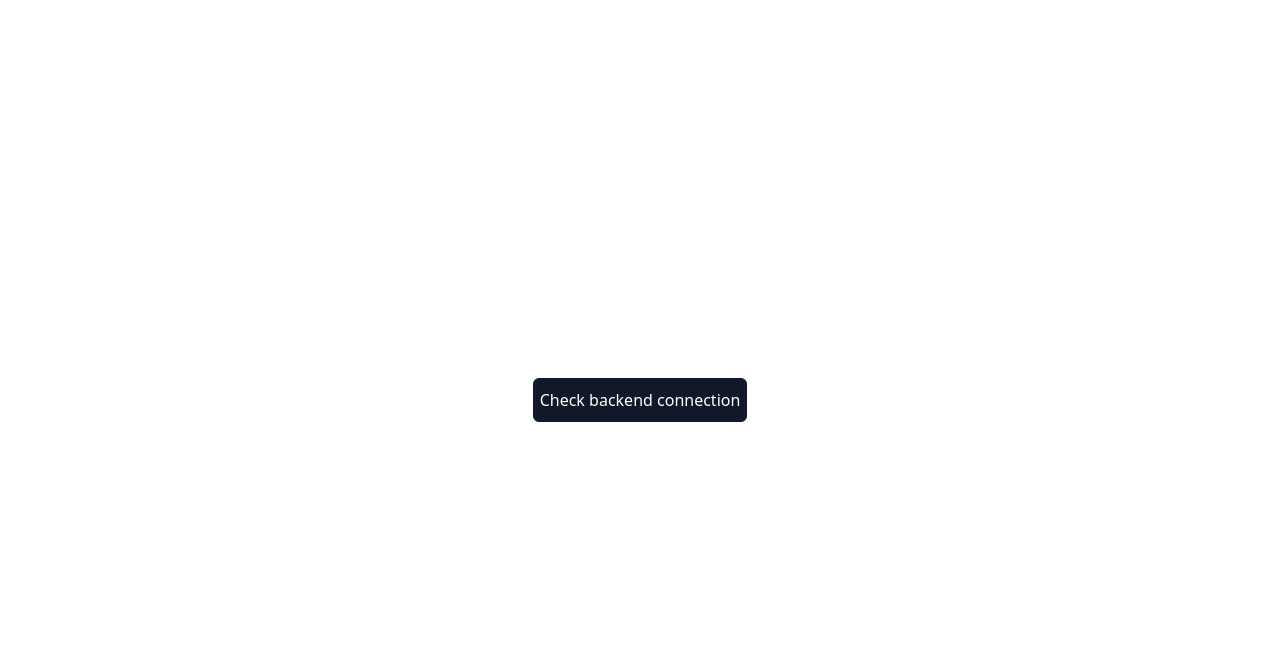
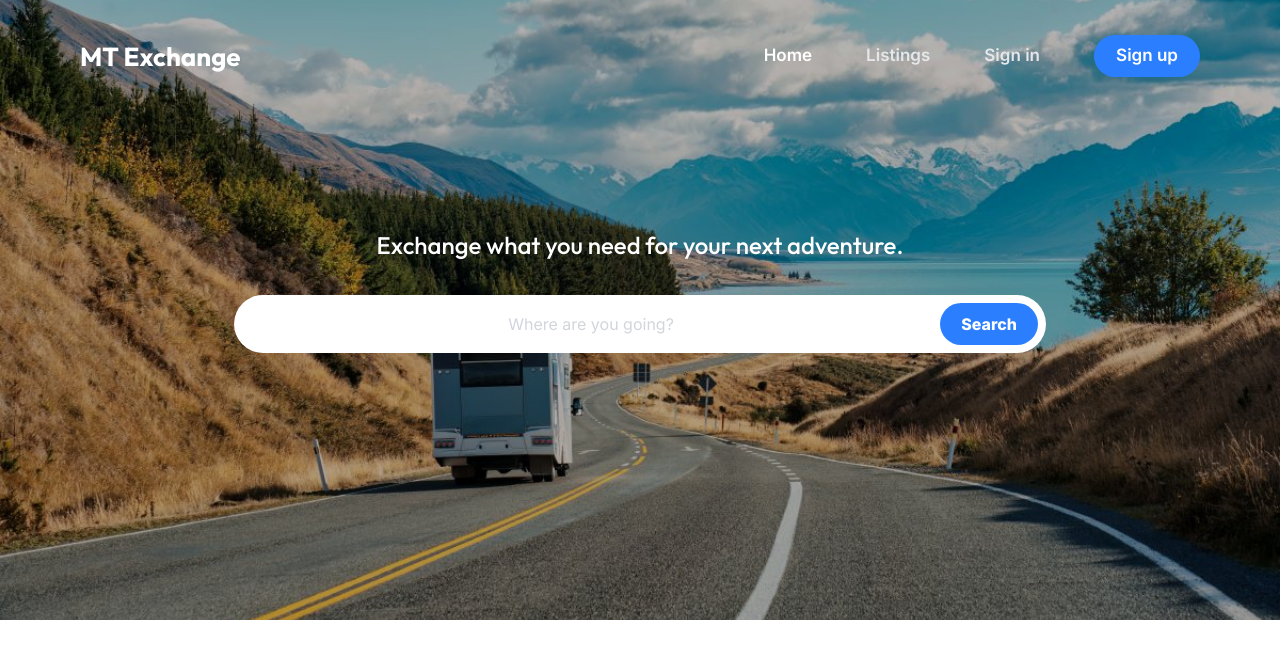
Before and after one commit to jwqiu/MotorHome, a React (Vite) app in the folder Frontend/: page / in a window 1280 px wide. Shown: the top 658 px of the page. Built offline with nearby package versions, Linux system fonts and the light colour scheme.

Commit message:
Hero Section Added

```diff
--- a/Frontend/package.json
+++ b/Frontend/package.json
@@ -10,8 +10,10 @@
     "preview": "vite preview"
   },
   "dependencies": {
+    "@tailwindcss/vite": "^4.3.2",
     "react": "^19.2.7",
-    "react-dom": "^19.2.7"
+    "react-dom": "^19.2.7",
+    "tailwindcss": "^4.3.2"
   },
   "devDependencies": {
     "@types/node": "^24.13.2",
--- a/Frontend/src/App.css
+++ /dev/null
@@ -1,35 +0,0 @@
-.page {
-  min-height: 100vh;
-  display: grid;
-  place-items: center;
-  background: #ffffff;
-}
-
-.connection-check {
-  display: flex;
-  flex-direction: column;
-  align-items: center;
-  gap: 16px;
-}
-
-.connection-check button {
-  min-width: 160px;
-  min-height: 44px;
-  border: 1px solid #111827;
-  border-radius: 6px;
-  background: #111827;
-  color: #ffffff;
-  font: inherit;
-  cursor: pointer;
-}
-
-.connection-check button:disabled {
-  cursor: wait;
-  opacity: 0.7;
-}
-
-.connection-check p {
-  margin: 0;
-  color: #111827;
-  font-size: 16px;
-}
--- a/Frontend/src/App.tsx
+++ b/Frontend/src/App.tsx
@@ -1,44 +1,7 @@
-import { useState } from 'react'
-import './App.css'
+import HomePage from './pages/HomePage'
 
 function App() {
-  const [message, setMessage] = useState('')
-  const [isLoading, setIsLoading] = useState(false)
-
-  async function handleCheckBackend() {
-    setIsLoading(true)
-    setMessage('')
-
-    try {
-      const response = await fetch('/api/connection')
-
-      if (!response.ok) {
-        throw new Error(`Request failed with status ${response.status}`)
-      }
-
-      const result = await response.json()
-      setMessage(
-        result === 1
-          ? 'Backend response received. Frontend and backend are connected successfully.'
-          : 'The backend returned an unexpected response.',
-      )
-    } catch {
-      setMessage('Failed to reach the backend. Please make sure the backend service is running.')
-    } finally {
-      setIsLoading(false)
-    }
-  }
-
-  return (
-    <main className="page">
-      <div className="connection-check">
-        <button type="button" onClick={handleCheckBackend} disabled={isLoading}>
-          {isLoading ? 'Checking...' : 'Check backend connection'}
-        </button>
-        {message && <p>{message}</p>}
-      </div>
-    </main>
-  )
+  return <HomePage />
 }
 
 export default App
--- /dev/null
+++ b/Frontend/src/components/home/HeroSearchSection.tsx
@@ -0,0 +1,49 @@
+import heroBackground from '../../assets/FMA-Motorhome-Seniors_1040286186.jpg'
+
+function HeroSearchSection() {
+  return (
+    <section
+      className="relative mb-7 grid min-h-[620px] w-full place-items-center overflow-hidden"
+      aria-labelledby="hero-search-title"
+    >
+      <img
+        className="absolute inset-0 h-full w-full object-cover"
+        src={heroBackground}
+        alt=""
+        aria-hidden="true"
+      />
+      <div className="absolute inset-0 bg-black/30" aria-hidden="true" />
+
+      <div className="relative flex w-full max-w-[860px] -translate-y-[18px] flex-col items-center gap-9 px-6">
+        <h1
+          id="hero-search-title"
+          className="font-outfit m-0 text-center text-2xl leading-[1.2] font-medium text-white"
+        >
+          Exchange what you need for your next adventure.
+        </h1>
+
+        <form
+          className="flex px-2 min-h-[58px] w-full  items-center rounded-4xl bg-white py-2 "
+          role="search"
+        >
+          <label className="flex flex-1 h-[38px] min-w-0 items-center  ">
+            <input
+              className="w-full min-w-0 text-center border-0 bg-transparent text-md text-gray-600 outline-0 placeholder:text-gray-300"
+              type="text"
+              placeholder="Where are you going?"
+            />
+          </label>
+          <button
+            className="min-h-[42px] min-w-[98px] cursor-pointer rounded-4xl border-0 bg-blue-500 hover:bg-blue-600 text-base font-extrabold text-white"
+            type="submit"
+          >
+            Search
+          </button>
+
+        </form>
+      </div>
+    </section>
+  )
+}
+
+export default HeroSearchSection
--- /dev/null
+++ b/Frontend/src/components/layout/Navbar.tsx
@@ -0,0 +1,45 @@
+function Navbar() {
+  return (
+    <header className="absolute top-0 left-0 z-20 flex h-28 w-full items-center justify-between bg-transparent px-20">
+      <a
+        className="font-outfit text-[26px] font-bold whitespace-nowrap text-white no-underline"
+        href="/"
+        aria-label="MT Exchange home"
+      >
+        MT Exchange
+      </a>
+
+      <nav
+        className="flex items-center gap-[54px]"
+        aria-label="Primary navigation"
+      >
+        <a
+          className="text-[17px] font-semibold whitespace-nowrap text-white transition-transform duration-200 hover:scale-110"
+          href="/"
+        >
+          Home
+        </a>
+        <a
+          className="text-[17px] font-semibold whitespace-nowrap text-gray-200 no-underline transition-transform duration-200 hover:scale-110"
+          href="/listings"
+        >
+          Listings
+        </a>
+        <a
+          className="text-[17px] font-semibold whitespace-nowrap text-gray-200 no-underline transition-transform duration-200 hover:scale-110"
+          href="/sign-in"
+        >
+          Sign in
+        </a>
+        <a
+          className="inline-flex min-h-[42px] min-w-[106px] items-center justify-center rounded-4xl bg-blue-500 text-[17px] font-semibold whitespace-nowrap text-white no-underline transition-transform duration-200 hover:scale-110"
+          href="/sign-up"
+        >
+          Sign up
+        </a>
+      </nav>
+    </header>
+  )
+}
+
+export default Navbar
--- a/Frontend/src/index.css
+++ b/Frontend/src/index.css
@@ -1,17 +1,8 @@
-:root {
-  font-family: system-ui, -apple-system, BlinkMacSystemFont, "Segoe UI", sans-serif;
-  color: #111827;
-  background: #ffffff;
-  font-synthesis: none;
-  text-rendering: optimizeLegibility;
-  -webkit-font-smoothing: antialiased;
-  -moz-osx-font-smoothing: grayscale;
+@import url('https://fonts.googleapis.com/css2?family=Inter:wght@400;500;600;700;800&family=Outfit:wght@500;600;700;800&display=swap');
+@import "tailwindcss";
+
+@theme {
+  --font-sans: "Inter", ui-sans-serif, system-ui, sans-serif;
+  --font-inter: "Inter", ui-sans-serif, system-ui, sans-serif;
+  --font-outfit: "Outfit", "Inter", ui-sans-serif, system-ui, sans-serif;
 }
-
-body {
-  margin: 0;
-}
-
-button {
-  font-family: inherit;
-}
--- /dev/null
+++ b/Frontend/src/pages/HomePage.tsx
@@ -0,0 +1,15 @@
+import HeroSearchSection from '../components/home/HeroSearchSection'
+import Navbar from '../components/layout/Navbar'
+
+function HomePage() {
+  return (
+    <main className="min-h-screen bg-white font-sans text-gray-600 antialiased">
+      <div className="relative">
+        <Navbar />
+        <HeroSearchSection />
+      </div>
+    </main>
+  )
+}
+
+export default HomePage
--- a/Frontend/vite.config.ts
+++ b/Frontend/vite.config.ts
@@ -1,9 +1,10 @@
 import { defineConfig } from 'vite'
 import react from '@vitejs/plugin-react'
+import tailwindcss from '@tailwindcss/vite'
 
 // https://vite.dev/config/
 export default defineConfig({
-  plugins: [react()],
+  plugins: [react(), tailwindcss()],
   server: {
     proxy: {
       '/api': 'http://127.0.0.1:5080',
```
Also changed, not shown: Frontend/src/assets/FMA-Motorhome-Seniors_1040286186.jpg (added), 1 other file (tests, documents, lock files or other folders).
